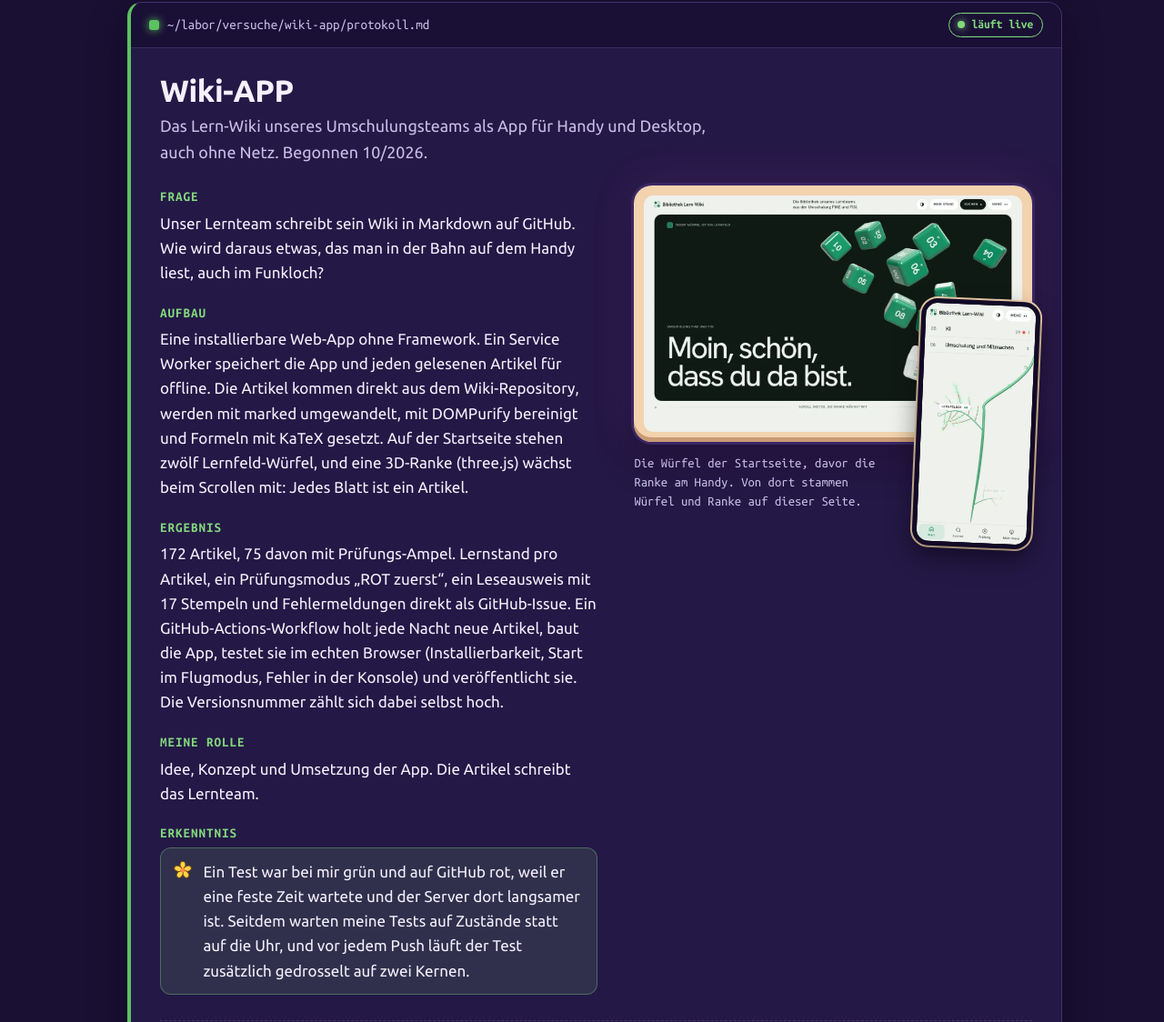
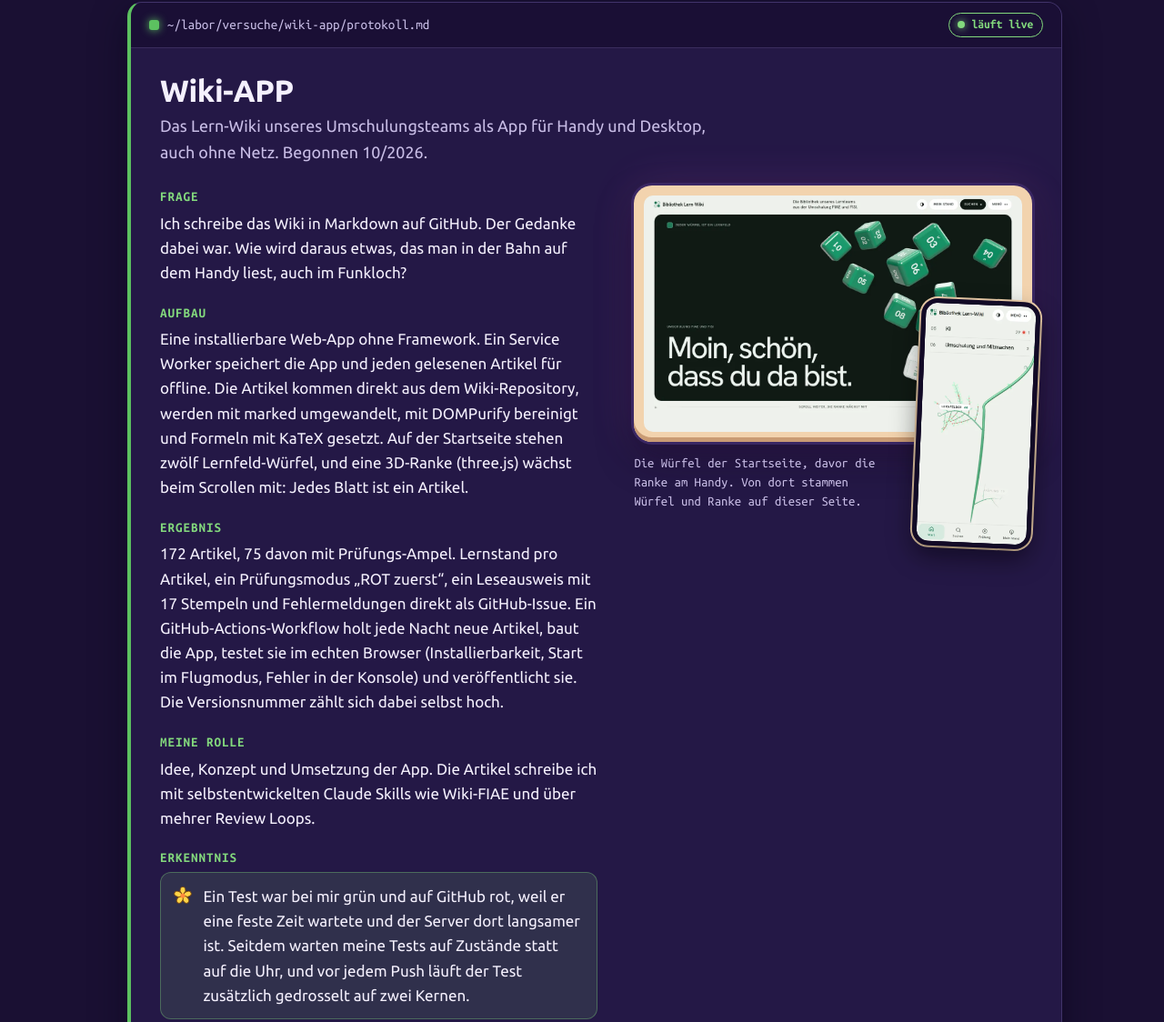
Before and after one commit to ITDavid04/Creative_Tech_Lab, a website: page docs/index.html in a window 1280 px wide. Shown: the part 1692-2816 px from the top of the page at 91% size. Drawn offline with Linux system fonts and the light colour scheme.

Commit message:
Update text in index.html for clarity and detail

```diff
--- a/docs/index.html
+++ b/docs/index.html
@@ -218,13 +218,13 @@
                   </figure>
                   <dl class="felder">
                     <dt>Frage</dt>
-                    <dd>Unser Lernteam schreibt sein Wiki in Markdown auf GitHub. Wie wird daraus etwas, das man in der Bahn auf dem Handy liest, auch im Funkloch?</dd>
+                    <dd>Ich schreibe das Wiki in Markdown auf GitHub. Der Gedanke dabei war. Wie wird daraus etwas, das man in der Bahn auf dem Handy liest, auch im Funkloch?</dd>
                     <dt>Aufbau</dt>
                     <dd>Eine installierbare Web-App ohne Framework. Ein Service Worker speichert die App und jeden gelesenen Artikel für offline. Die Artikel kommen direkt aus dem Wiki-Repository, werden mit marked umgewandelt, mit DOMPurify bereinigt und Formeln mit KaTeX gesetzt. Auf der Startseite stehen zwölf Lernfeld-Würfel, und eine 3D-Ranke (three.js) wächst beim Scrollen mit: Jedes Blatt ist ein Artikel.</dd>
                     <dt>Ergebnis</dt>
                     <dd>172 Artikel, 75 davon mit Prüfungs-Ampel. Lernstand pro Artikel, ein Prüfungsmodus „ROT zuerst“, ein Leseausweis mit 17 Stempeln und Fehlermeldungen direkt als GitHub-Issue. Ein GitHub-Actions-Workflow holt jede Nacht neue Artikel, baut die App, testet sie im echten Browser (Installierbarkeit, Start im Flugmodus, Fehler in der Konsole) und veröffentlicht sie. Die Versionsnummer zählt sich dabei selbst hoch.</dd>
                     <dt>Meine Rolle</dt>
-                    <dd>Idee, Konzept und Umsetzung der App. Die Artikel schreibt das Lernteam.</dd>
+                    <dd>Idee, Konzept und Umsetzung der App. Die Artikel schreibe ich mit selbstentwickelten Claude Skills wie Wiki-FIAE und über mehrer Review Loops.</dd>
                     <dt>Erkenntnis</dt>
                     <dd class="erkenntnis"><svg viewBox="0 0 24 24" aria-hidden="true"><g fill="#ffd447" stroke="#7a4a12" stroke-width="1"><ellipse cx="12" cy="6" rx="3.2" ry="4.5"/><ellipse cx="12" cy="6" rx="3.2" ry="4.5" transform="rotate(72 12 12)"/><ellipse cx="12" cy="6" rx="3.2" ry="4.5" transform="rotate(144 12 12)"/><ellipse cx="12" cy="6" rx="3.2" ry="4.5" transform="rotate(216 12 12)"/><ellipse cx="12" cy="6" rx="3.2" ry="4.5" transform="rotate(288 12 12)"/></g><circle cx="12" cy="12" r="2.8" fill="#ff8a3d"/></svg>Ein Test war bei mir grün und auf GitHub rot, weil er eine feste Zeit wartete und der Server dort langsamer ist. Seitdem warten meine Tests auf Zustände statt auf die Uhr, und vor jedem Push läuft der Test zusätzlich gedrosselt auf zwei Kernen.</dd>
                   </dl>
@@ -260,7 +260,7 @@
                     <dt>Ergebnis</dt>
                     <dd>1134 Karten, 304 Abkürzungen in den „Katakomben der Kürzel“, 15 Bosse bis zum Prüfungsausschuss, Rätsel zwischen den Karten (Subnetze, Rechnen) und eine Werkstatt zum Ausprobieren. Läuft offline, der Spielstand bleibt auf dem Gerät. Bei jedem Push laufen 78 automatische Prüfungen, bevor die App veröffentlicht wird.</dd>
                     <dt>Meine Rolle</dt>
-                    <dd>Idee, Spieldesign und Umsetzung.</dd>
+                    <dd>Einholen der genehmigung eine Idee weiter auszubauen, Spieldesign und Umsetzung.</dd>
                     <dt>Erkenntnis</dt>
                     <dd class="erkenntnis"><svg viewBox="0 0 24 24" aria-hidden="true"><g fill="#ffd447" stroke="#7a4a12" stroke-width="1"><ellipse cx="12" cy="6" rx="3.2" ry="4.5"/><ellipse cx="12" cy="6" rx="3.2" ry="4.5" transform="rotate(72 12 12)"/><ellipse cx="12" cy="6" rx="3.2" ry="4.5" transform="rotate(144 12 12)"/><ellipse cx="12" cy="6" rx="3.2" ry="4.5" transform="rotate(216 12 12)"/><ellipse cx="12" cy="6" rx="3.2" ry="4.5" transform="rotate(288 12 12)"/></g><circle cx="12" cy="12" r="2.8" fill="#ff8a3d"/></svg>Grusel ja, Prüfungsangst nein. Nach Feedback beim Testen gibt es kein Flackern und keinen Herzschlag, und jeder düstere Satz hat irgendwo einen Ausweg. Lernen soll Spaß machen, nicht Druck.</dd>
                   </dl>
```
